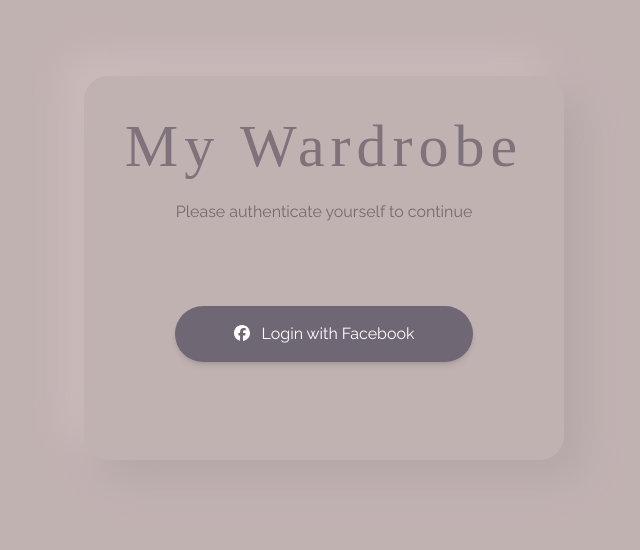
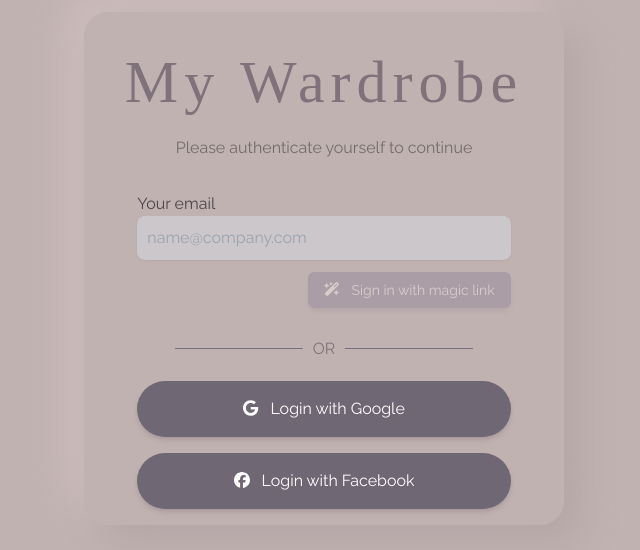
Before and after one commit to zjef-dnrt/my-wardrobe-web, a Nuxt app: page /login in a window 1280 px wide. Shown: the part 132-682 px from the top of the page, without its empty margins (316-956 px from the left). Built offline with nearby package versions, Linux system fonts and the light colour scheme; no server answers; a web font is replaced by a local one.

Commit message:
feat(login): add magic link and google oAuth

```diff
--- a/layouts/auth.vue
+++ b/layouts/auth.vue
@@ -3,11 +3,12 @@
     class="tw-w-screen tw-h-screen tw-flex tw-justify-center tw-items-center tw-p-8 tw-bg-mistyRose-600"
   >
     <div
-      class="tw-w-100 tw-h-96 tw-bg-mistyRose-600 tw-rounded-3xl tw-shadow-md tw-p-4 neumorph"
+      class="tw-w-100 tw-bg-mistyRose-600 tw-rounded-3xl tw-shadow-md tw-p-4 neumorph"
     >
       <div class="tw-h-full tw-flex tw-flex-col tw-items-center">
         <slot />
       </div>
     </div>
+    <AlertBox />
   </div>
 </template>
--- a/nuxt.config.ts
+++ b/nuxt.config.ts
@@ -2,6 +2,7 @@
 export default defineNuxtConfig({
   devtools: { enabled: true },
   modules: [
+    "@nuxt/test-utils/module",
     "@nuxtjs/tailwindcss",
     "@nuxtjs/supabase",
     "@pinia/nuxt",
@@ -31,6 +32,14 @@ export default defineNuxtConfig({
   elementPlus: {
     importStyle: "scss",
   },
+  runtimeConfig: {
+    public: {
+      baseUrl:
+        process.env.NODE_ENV === "production"
+          ? process.env.PROD_BASE_URL
+          : process.env.DEV_BASE_URL,
+    },
+  },
   vite: {
     css: {
       preprocessorOptions: {
--- a/pages/login.vue
+++ b/pages/login.vue
@@ -10,13 +10,57 @@
   <div
     class="tw-w-full tw-flex-grow tw-flex tw-flex-col tw-items-center tw-justify-center"
   >
+    <div class="tw-mt-8 tw-w-5/6">
+      <label for="email" class="tw-mb-3 tw-text-oldLavender-700">
+        Your email
+      </label>
+      <input
+        v-model="email"
+        type="email"
+        name="email"
+        id="email"
+        autocomplete="off"
+        class="tw-bg-oldLavender-200 tw-text-oldLavender-700 tw-rounded-lg tw-shadow-sm block tw-w-full tw-p-2.5"
+        placeholder="name@company.com"
+        @input="validateEmail"
+      />
+      <p v-if="emailError" class="tw-mt-2 tw-text-red-800">{{ emailError }}</p>
+      <button
+        :disabled="!emailValid"
+        class="tw-bg-helioGray-600 tw-text-mistyRose-400 tw-text-sm tw-p-2 tw-px-4 disabled:tw-opacity-50 tw-float-right tw-mt-3 tw-shadow-md tw-rounded-md"
+        @click="signInWithOTP"
+      >
+        <Loading v-if="isLoadingOTP" />
+        <template v-else>
+          <client-only>
+            <font-awesome-icon icon="wand-magic-sparkles" class="tw-mr-3" />
+          </client-only>
+          <span>Sign in with magic link</span>
+        </template>
+      </button>
+    </div>
+    <hr class="divider tw-w-2/3 tw-mt-10 tw-mb-8 tw-border-darkPurple-300" />
     <button
-      class="tw-py-4 tw-w-2/3 tw-shadow-md tw-rounded-full tw-flex tw-justify-center tw-items-center tw-bg-helioGray-700 hover:tw-shadow-xl hover:tw--translate-y-1 tw-transition-all tw-duration-300 tw-text-white"
-      @click="signInWFB"
+      class="tw-py-4 tw-mb-4 tw-shadow-md tw-w-5/6 tw-rounded-full tw-flex tw-justify-center tw-items-center tw-bg-helioGray-700 hover:tw-shadow-xl hover:tw--translate-y-1 tw-transition-all tw-duration-300 tw-text-white"
+      @click="signInWithOauth('google')"
     >
-      <Loading v-if="isLoading" />
+      <Loading v-if="isLoadingGoogle" />
       <div v-else>
-        <font-awesome-icon icon="fa-brands fa-facebook" class="tw-mr-2" />
+        <client-only>
+          <font-awesome-icon icon="fa-brands fa-google" class="tw-mr-2" />
+        </client-only>
+        Login with Google
+      </div>
+    </button>
+    <button
+      class="tw-py-4 tw-shadow-md tw-w-5/6 tw-rounded-full tw-flex tw-justify-center tw-items-center tw-bg-helioGray-700 hover:tw-shadow-xl hover:tw--translate-y-1 tw-transition-all tw-duration-300 tw-text-white"
+      @click="signInWithOauth('facebook')"
+    >
+      <Loading v-if="isLoadingFB" />
+      <div v-else>
+        <client-only>
+          <font-awesome-icon icon="fa-brands fa-facebook" class="tw-mr-2" />
+        </client-only>
         Login with Facebook
       </div>
     </button>
@@ -24,23 +68,89 @@
 </template>
 
 <script lang="ts" setup>
-import { ref } from "vue";
+import type { Provider } from "@supabase/supabase-js";
+
 definePageMeta({
   layout: "auth",
 });
 
-const isLoading = ref(false);
+const isLoadingFB = ref(false);
+const isLoadingGoogle = ref(false);
+const isLoadingOTP = ref(false);
+
 const supabase = useSupabaseClient();
+const alertStore = useAlertsStore();
+const config = useRuntimeConfig();
 
-const signInWFB = async () => {
-  isLoading.value = true;
+const email = ref("");
+const emailError = ref("");
+const emailValid = ref(false);
+
+const validateEmail = () => {
+  const pattern = /^\w+([.-]?\w+)*@\w+([.-]?\w+)*(\.\w{2,3})+$/;
+  if (!email.value.match(pattern)) {
+    emailError.value = "Please enter a valid email address";
+    emailValid.value = false;
+  } else {
+    emailError.value = "";
+    emailValid.value = true;
+  }
+};
+
+const signInWithOTP = async () => {
+  if (!emailValid.value) return;
+  isLoadingOTP.value = true;
+
+  const { error } = await supabase.auth.signInWithOtp({
+    email: email.value,
+    options: {
+      emailRedirectTo: `${config.public.baseUrl}/confirm`,
+    },
+  });
+  if (error) console.log(error);
+
+  alertStore.success('Check your email for the magic link')
+  email.value = "";
+  isLoadingOTP.value = false;
+};
+
+const signInWithOauth = async (provider: Provider) => {
+  switch (provider) {
+    case "google":
+      isLoadingGoogle.value = true;
+      break;
+    case "facebook":
+      isLoadingFB.value = true;
+      break;
+    default:
+      break;
+  }
 
   const { error } = await supabase.auth.signInWithOAuth({
-    provider: "facebook",
+    provider,
     options: {
-      redirectTo: "http://localhost:3000/confirm",
+      redirectTo: `${config.public.baseUrl}/confirm`,
     },
   });
   if (error) console.log(error);
 };
 </script>
+
+<style lang="scss" scoped>
+.divider {
+  position: relative;
+  overflow: visible;
+
+  &:before {
+    content: 'OR';
+    display: block;
+    position: absolute;
+    top: -50%;
+    left: 50%;
+    transform: translate(-50%, -50%);
+    padding: 0 10px;
+    color: #80727b;
+    background-color: #c1b2b2;
+  }
+}
+</style>
```
Also changed, not shown: plugins/fontawesome.ts (+5 -2 lines).
